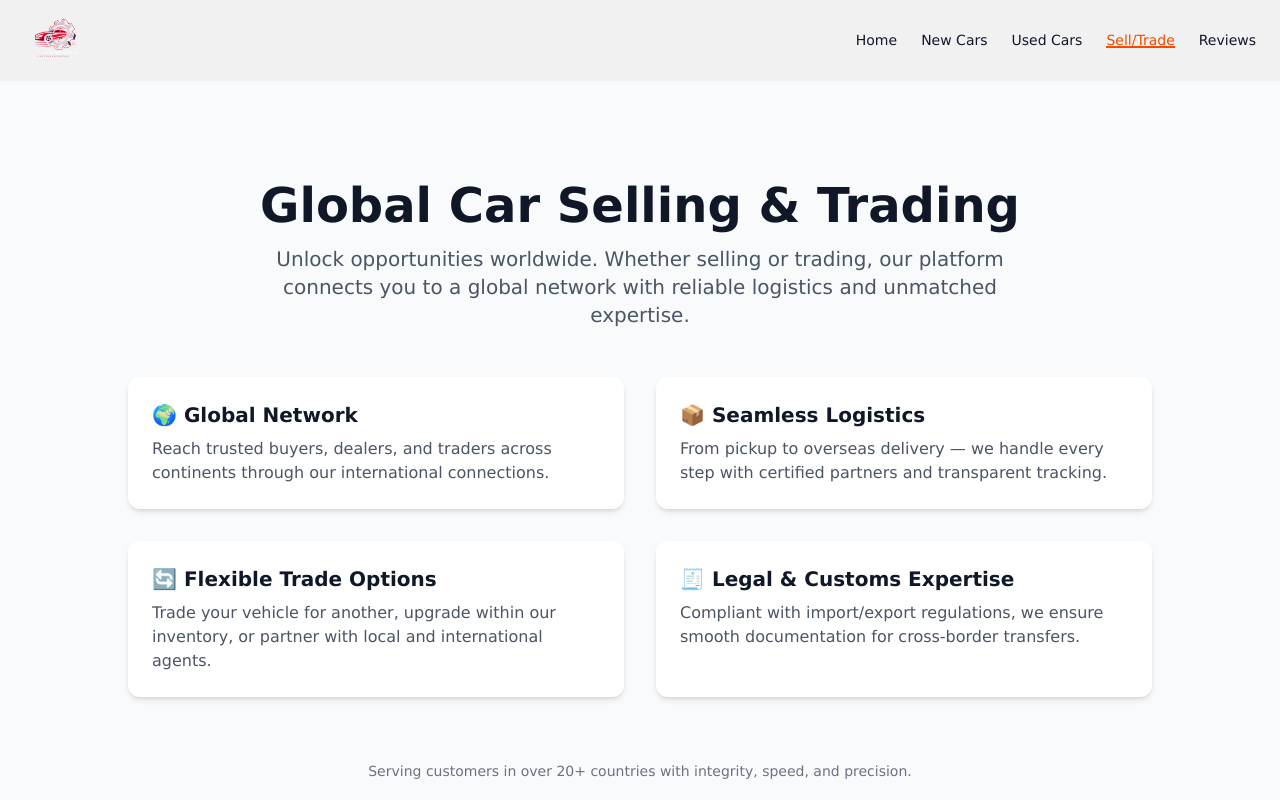
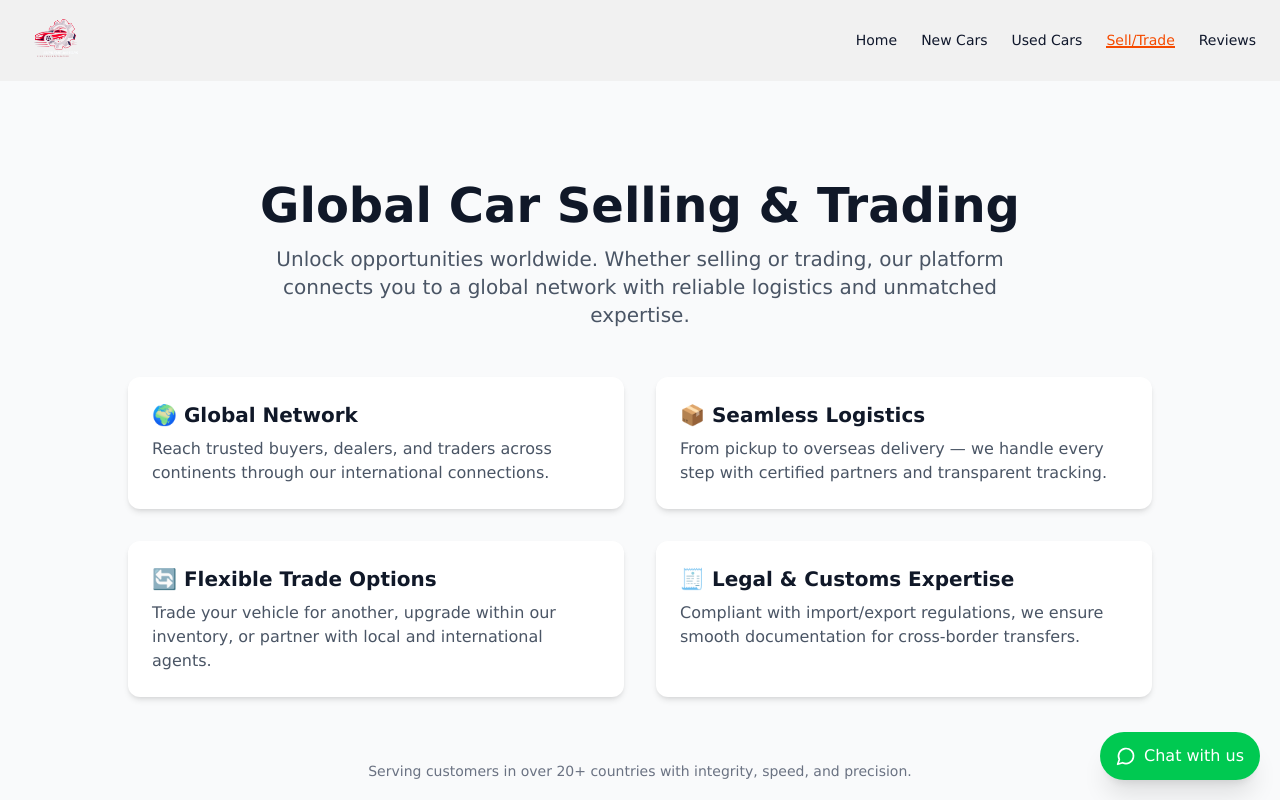
Before and after one commit to etikona/supreme-motors, a Next.js app: page /sell-trade in a window 1280 px wide. Shown: the top 800 px of the page. Built offline with nearby package versions, Linux system fonts and the light colour scheme.

Commit message:
whats app btn added

```diff
--- a/src/Shared/Navbar.jsx
+++ b/src/Shared/Navbar.jsx
@@ -14,6 +14,7 @@ import Image from "next/image";
 import logo from "../../public/assets/logo.png";
 import { useEffect, useState } from "react";
 import { usePathname } from "next/navigation";
+import WhatsAppButton from "@/components/WhatsAppButton";
 
 const navLinks = [
   { href: "/", label: "Home" },
@@ -124,6 +125,8 @@ export default function Navbar() {
                 </li>
               ))}
             </ul>
+
+            {/* <WhatsAppButton /> */}
           </SheetContent>
         </Sheet>
       </div>
--- a/src/app/layout.js
+++ b/src/app/layout.js
@@ -2,6 +2,7 @@ import { Geist, Geist_Mono } from "next/font/google";
 import "./globals.css";
 import Navbar from "@/Shared/Navbar";
 import Footer from "@/Shared/Footer";
+import WhatsAppButton from "@/components/WhatsAppButton";
 
 const geistSans = Geist({
   variable: "--font-geist-sans",
@@ -27,6 +28,7 @@ export default function RootLayout({ children }) {
       >
         <Navbar />
         {children}
+        <WhatsAppButton />
         <Footer />
       </body>
     </html>
--- /dev/null
+++ b/src/components/WhatsAppButton.js
@@ -0,0 +1,39 @@
+// components/WhatsAppButton.js
+"use client";
+
+import { useEffect, useState } from "react";
+import { MessageCircle } from "lucide-react";
+
+export default function WhatsAppButton() {
+  const [offset, setOffset] = useState(20);
+  const phoneNumber = "8801712345678";
+  const message = encodeURIComponent(
+    "Hello, I'm interested in buying a car from Supreme Motors!"
+  );
+
+  const link = `https://wa.me/${phoneNumber}?text=${message}`;
+
+  useEffect(() => {
+    const handleScroll = () => {
+      const scrollY = window.scrollY;
+      // If user scrolls down more than 300px, shift button up slightly
+      setOffset(scrollY > 300 ? 80 : 20);
+    };
+
+    window.addEventListener("scroll", handleScroll);
+    return () => window.removeEventListener("scroll", handleScroll);
+  }, []);
+
+  return (
+    <a
+      href={link}
+      target="_blank"
+      rel="noopener noreferrer"
+      className="fixed right-5 z-50 flex items-center gap-2 bg-green-500 text-white px-4 py-3 rounded-full shadow-xl hover:bg-green-600 transition-all duration-300"
+      style={{ bottom: `${offset}px` }}
+    >
+      <MessageCircle size={20} />
+      <span className="hidden sm:inline">Chat with us</span>
+    </a>
+  );
+}
```
